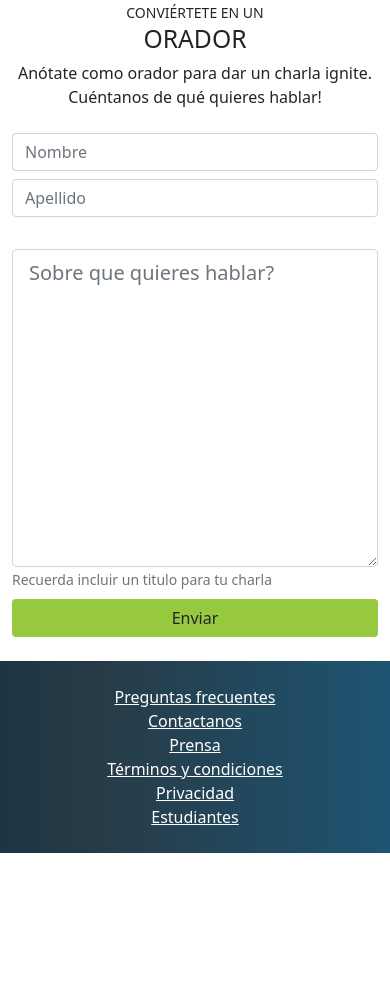
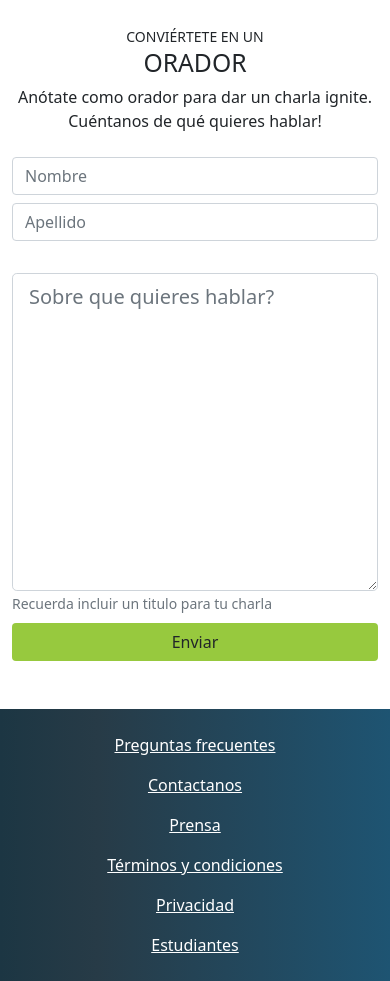
Before and after one commit to juanignaciorey/platzi_curso_bootstrap_v5.0, a plain HTML site: page index.html in a window 390 px wide. Shown: the part 3324-4305 px from the top of the page. Before the commit the page ends 4177 px from the top, so only its background shows below. Drawn offline with nearby package versions, Linux system fonts and the light colour scheme.

Commit message:
fix mobile version accessibility

```diff
--- a/index.html
+++ b/index.html
@@ -175,7 +175,7 @@
         </div>
     </div>
 
-    <section id="conviertete-en-orador" class="py-4">
+    <section id="conviertete-en-orador" class="py-4 my-4">
         <div class="container">
             <div class="row">
                 <div class="col text-uppercase text-center">
@@ -218,9 +218,9 @@
         </div>
     </section>
 
-    <footer id="footer" class="pb-4 pt-4">
+    <footer id="footer" class="py-4">
         <div class="container">
-            <div class="row text-center">
+            <div class="row text-center g-lg-0 g-3">
                 <div class="col-12 col-lg">
                     <a href="#">Preguntas frecuentes</a>
                 </div>
```
